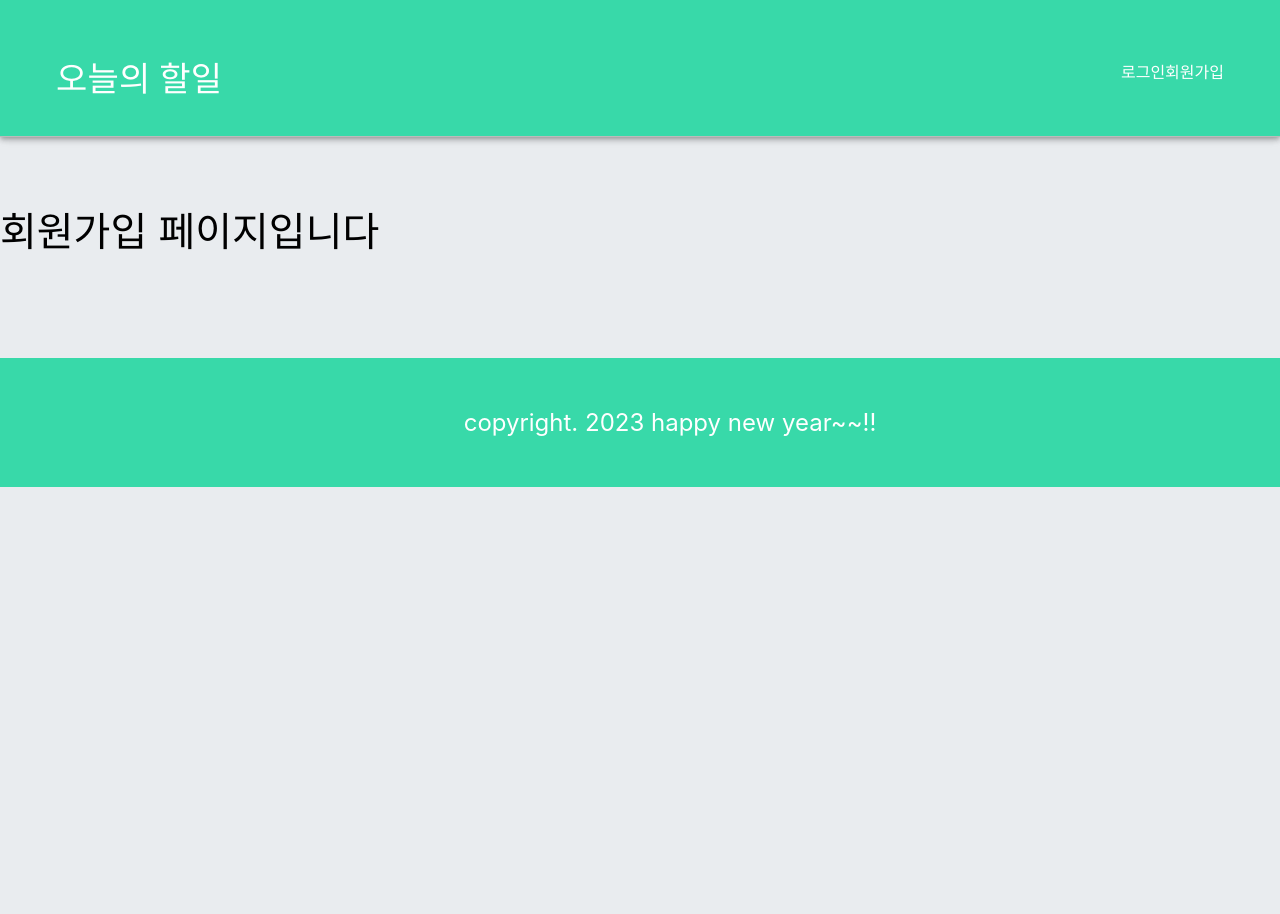
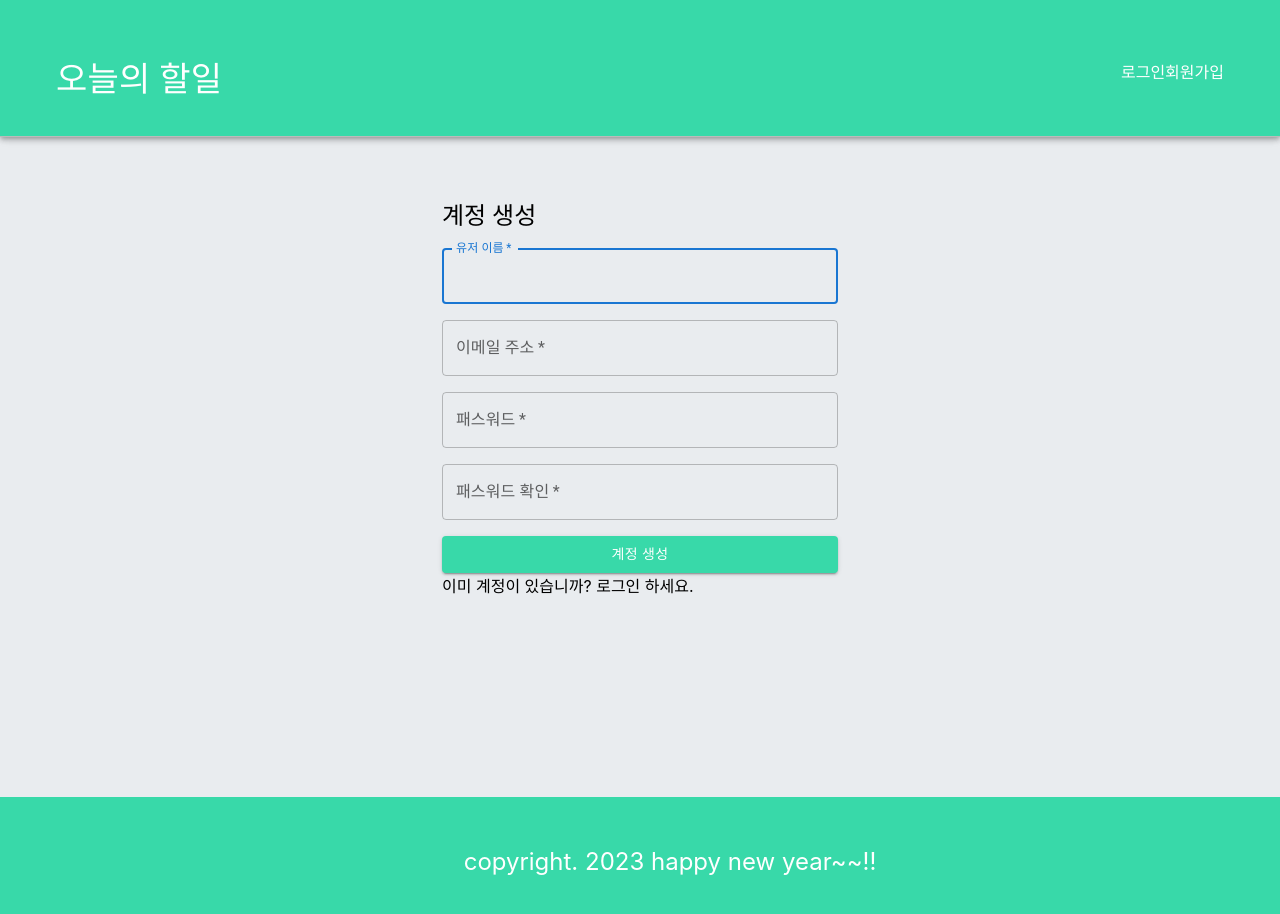
Before and after one commit to KangYeBin/react-todo-app, a React (Create React App) app: page /join in a window 1280 px wide. Shown: the top 914 px of the page. Before the commit the page ends 800 px from the top, so only its background shows below. Built offline with nearby package versions, Linux system fonts and the light colour scheme.

Commit message:
userName, email 입력값 상태 관래(유효성, 중복 확인

```diff
--- a/src/components/user/Join.js
+++ b/src/components/user/Join.js
@@ -1,10 +1,261 @@
-import React from 'react';
+import {
+  Button,
+  Container,
+  Grid,
+  TextField,
+  Typography,
+} from '@mui/material';
+import React, { useState } from 'react';
+import { Link } from 'react-router-dom';
+import { API_BASE_URL, USER } from '../../config/host-config';
 
 const Join = () => {
+  // 상태 변수로 회원가입 입력값 관리
+  const [userValue, setUserValue] = useState({
+    userName: '',
+    password: '',
+    email: '',
+  });
+
+  // 검증 메세지에 대한 상태 변수 관리
+  // 입력값과 메세지는 따로 상태 관리 (메세지는 백엔드로 보내줄 필요 없음)
+  // 메세지 영역은 각 입력창마다 존재하기 때문에 객체 형태로 한 번에 관리
+  const [message, setMessage] = useState({
+    userName: '',
+    password: '',
+    passwordCheck: '',
+    email: '',
+  });
+
+  // 검증 완료 체크에 대한 상태 변수 관리
+  // 각각의 입력창마다 유효성 검증 상태를 관리해야 하기 때문에 객체로 선언
+  // 상태를 유지하려는 이유 -> 스타일, 마지막에 회원가입 버튼을 누를 때까지 검증 상태를 유지해야하므로
+  const [correct, setCorrect] = useState({
+    userName: false,
+    password: false,
+    passwordCheck: false,
+    email: false,
+  });
+
+  // 검증된 데이터를 각각의 상태 변수에 저장하는 함수
+  const saveInputState = ({ key, inputValue, flag, msg }) => {
+    // 입력값 세팅
+    setUserValue((oldVal) => {
+      return { ...oldVal, [key]: inputValue };
+    });
+
+    // 메세지 세팅
+    setMessage((oldMsg) => {
+      return { ...oldMsg, [key]: msg };
+    });
+
+    // 입력값 검증 상태 세팅
+    setCorrect((oldCorrect) => {
+      return { ...oldCorrect, [key]: flag };
+    });
+  };
+
+  // 이름 입력창 체인지 이벤트 핸들러
+  const nameHandler = (e) => {
+    const nameRegex = /^[가-힣]{2,5}$/;
+    const inputValue = e.target.value;
+
+    //입력값 검증
+    let msg; // 검증 메세지를 저장할 변수
+    let flag = false; // 입력값 검증 여부 체크 변수
+
+    if (!inputValue) msg = '유저 이름은 필수입니다';
+    else if (!nameRegex.test(inputValue))
+      msg = '2~5글자 사이의 한글로 작성하세요';
+    else {
+      msg = '사용 가능한 이름입니다';
+      flag = true;
+    }
+
+    // 이 핸들러에서 처리한 여러 값을 객체로 한 번에 넘기기
+    saveInputState({
+      key: 'userName',
+      inputValue,
+      msg,
+      flag,
+    });
+  };
+
+  // 이메일 중복 체크 서버 통신 함수
+  const fetchDuplicateCheck = (email) => {
+    let msg = '';
+    let flag = false;
+
+    fetch(`${API_BASE_URL}${USER}/check?email=${email}`)
+      .then((res) => res.json())
+      .then((result) => {
+        if (result) {
+          msg = '이메일이 중복되었습니다';
+        } else {
+          msg = '사용 가능한 이메일입니다';
+          flag = true;
+        }
+
+        // 중복 확인 후 상태값 변경
+        saveInputState({
+          key: 'email',
+          inputValue: email,
+          msg,
+          flag,
+        });
+      });
+  };
+
+  // 이메일 입력창 체인지 이벤트 핸들러
+  const emailHandler = (e) => {
+    const inputValue = e.target.value;
+    const emailRegex =
+      /^[A-Za-z0-9_\.\-]+@[A-Za-z0-9\-]+\.[A-Za-z0-9\-]+/;
+
+    let msg;
+    let flag = false;
+
+    if (!inputValue) {
+      msg = '이메일은 필수값 입니다!';
+    } else if (!emailRegex.test(inputValue)) {
+      msg = '이메일 형식이 올바르지 않습니다.';
+    } else {
+      // 이메일 중복 체크
+      fetchDuplicateCheck(inputValue);
+    }
+
+    // 중복 확인 후에만 상태 변경을 하는 것이 아니다
+    // 입력창이 비거나, 정규 표현식 위반 시에도 상태는 변경되어야 한다
+    saveInputState({
+      key: 'email',
+      inputValue,
+      msg,
+      flag,
+    });
+  };
+
   return (
-    <div style={{ marginTop: '200px', fontSize: '40px' }}>
-      회원가입 페이지입니다
-    </div>
+    <Container
+      component="main"
+      maxWidth="xs"
+      style={{ margin: '200px auto' }}
+    >
+      <form noValidate>
+        <Grid container spacing={2}>
+          <Grid item xs={12}>
+            <Typography component="h1" variant="h5">
+              계정 생성
+            </Typography>
+          </Grid>
+          <Grid item xs={12}>
+            <TextField
+              autoComplete="fname"
+              name="username"
+              variant="outlined"
+              required
+              fullWidth
+              id="username"
+              label="유저 이름"
+              autoFocus
+              onChange={nameHandler}
+            />
+            <span
+              style={
+                correct.userName
+                  ? { color: 'green' }
+                  : { color: 'red' }
+              }
+            >
+              {message.userName}
+            </span>
+          </Grid>
+          <Grid item xs={12}>
+            <TextField
+              variant="outlined"
+              required
+              fullWidth
+              id="email"
+              label="이메일 주소"
+              name="email"
+              autoComplete="email"
+              onChange={emailHandler}
+            />
+            <span
+              style={
+                correct.email ? { color: 'green' } : { color: 'red' }
+              }
+            >
+              {message.email}
+            </span>
+          </Grid>
+          <Grid item xs={12}>
+            <TextField
+              variant="outlined"
+              required
+              fullWidth
+              name="password"
+              label="패스워드"
+              type="password"
+              id="password"
+              autoComplete="current-password"
+              //   onChange={passwordHandler}
+            />
+            <span
+              style={
+                correct.password
+                  ? { color: 'green' }
+                  : { color: 'red' }
+              }
+            >
+              {message.password}
+            </span>
+          </Grid>
+
+          <Grid item xs={12}>
+            <TextField
+              variant="outlined"
+              required
+              fullWidth
+              name="password-check"
+              label="패스워드 확인"
+              type="password"
+              id="password-check"
+              autoComplete="check-password"
+              //   onChange={pwCheckHandler}
+            />
+            <span
+              id="check-span"
+              style={
+                correct.passwordCheck
+                  ? { color: 'green' }
+                  : { color: 'red' }
+              }
+            >
+              {message.passwordCheck}
+            </span>
+          </Grid>
+
+          <Grid item xs={12}>
+            <Button
+              type="submit"
+              fullWidth
+              variant="contained"
+              style={{ background: '#38d9a9' }}
+              //   onClick={joinButtonClickHandler}
+            >
+              계정 생성
+            </Button>
+          </Grid>
+        </Grid>
+        <Grid container justify="flex-end">
+          <Grid item>
+            <Link href="/login" variant="body2">
+              이미 계정이 있습니까? 로그인 하세요.
+            </Link>
+          </Grid>
+        </Grid>
+      </form>
+    </Container>
   );
 };
 
--- /dev/null
+++ b/src/config/host-config.js
@@ -0,0 +1,20 @@
+// 브라우저에서 현재 클라이언트의 호스트 이름 얻어오기
+const clientHostName = window.location.hostname;
+
+let backEndHostName; // 백엔드 서버 호스트 이름
+
+// 나중에 도메인을 구입하면 백엔드의 주소도 바뀜
+// 리액트 내에서 백엔드를 지목하면서 fetch 요청을 많이 진행하고 있기 때문에
+// 주소 변경 가능성을 염두에 두고 호스트 네임을 전역적으로 관리하려는 의도로 설정하는 파일
+
+if (clientHostName === 'localhost') {
+  // 개발중
+  backEndHostName = 'http://localhost:8181';
+} else if (clientHostName === 'spring.com') {
+  // 배포해서 서비스 중
+  backEndHostName = 'https://api.spring.com';
+}
+
+export const API_BASE_URL = backEndHostName;
+export const TODO = '/api/todos';
+export const USER = '/api/auth';
```
Also changed, not shown: eslint.config.mjs (deleted, +0 -12 lines), .eslintrc.json (added).
